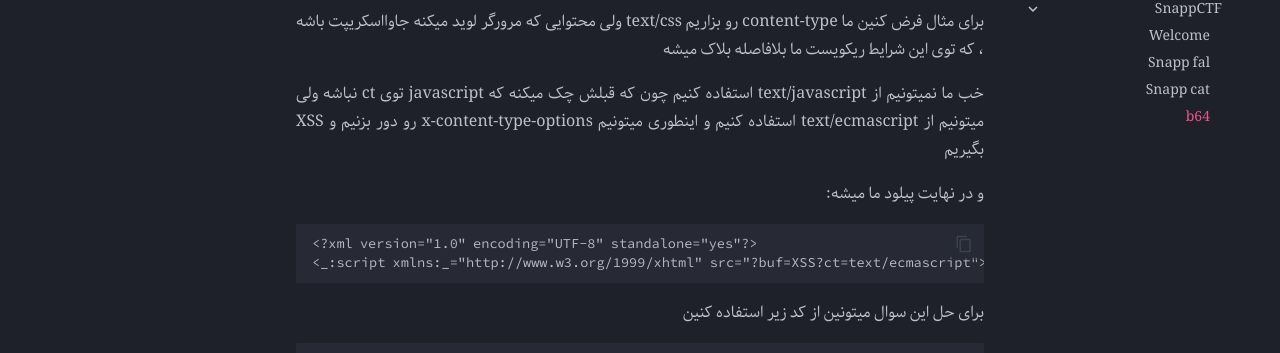
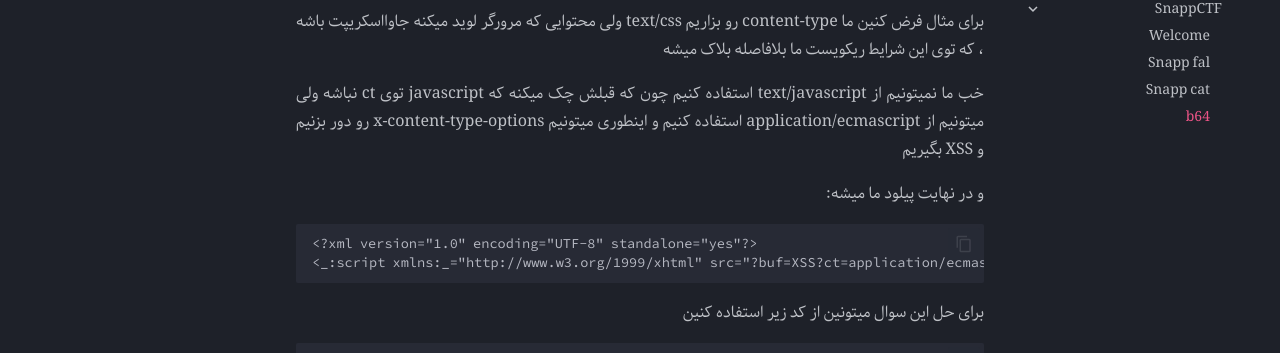
Before and after one commit to FlagMotori/writeups, an MkDocs documentation site: the page built from docs/web/writeups/SnappCTF/b64.md, in a window 1280 px wide and 900 px high, scrolled down 1684 px. Shown: the part 180-533 px from the top of the window. Built offline with MkDocs 1.6.1 and Material for MkDocs 9.7.7, drawn with Linux system fonts in a browser that asks for light colours; emoji names are drawn with the system emoji font; formulas are drawn with MathJax 3; comment, search, counter and statistics services are not loaded.

Commit message:
fixup typeo

````diff
--- a/docs/web/writeups/SnappCTF/b64.md
+++ b/docs/web/writeups/SnappCTF/b64.md
@@ -84,12 +84,12 @@ text/xsl
 
 برای مثال فرض کنین ما content-type رو بزاریم text/css ولی محتوایی که مرورگر لوید میکنه جاوااسکریپت باشه ، که توی این شرایط ریکویست ما بلافاصله بلاک میشه
 
-خب ما نمیتونیم از text/javascript استفاده کنیم چون که قبلش چک میکنه که javascript توی ct نباشه ولی میتونیم از text/ecmascript استفاده کنیم و اینطوری میتونیم x-content-type-options رو دور بزنیم و XSS بگیریم
+خب ما نمیتونیم از text/javascript استفاده کنیم چون که قبلش چک میکنه که javascript توی ct نباشه ولی میتونیم از application/ecmascript استفاده کنیم و اینطوری میتونیم x-content-type-options رو دور بزنیم و XSS بگیریم
 
 و در نهایت پیلود ما میشه:
 ```
 <?xml version="1.0" encoding="UTF-8" standalone="yes"?>
-<_:script xmlns:_="http://www.w3.org/1999/xhtml" src="?buf=XSS?ct=text/ecmascript"></_:script>
+<_:script xmlns:_="http://www.w3.org/1999/xhtml" src="?buf=XSS?ct=application/ecmascript"></_:script>
 ```
 
 برای حل این سوال میتونین از کد زیر استفاده کنین
````
